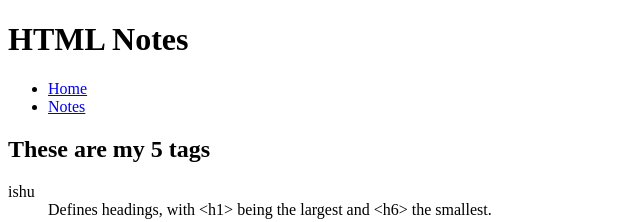
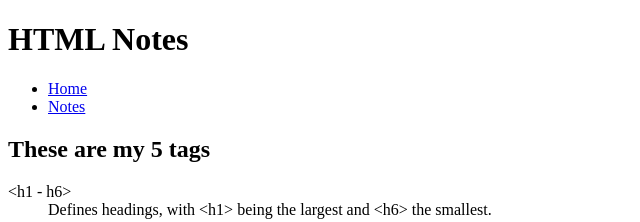
Before and after one commit to satyam215/satyam215.github.io, a plain HTML site: page html-assignment/notes.html in a window 1280 px wide. Shown: the top 222 px of the page, 0-640 px from the left. Drawn offline with Linux system fonts and the light colour scheme.

Commit message:
final commit

```diff
--- a/html-assignment/notes.html
+++ b/html-assignment/notes.html
@@ -3,7 +3,7 @@
 <head>
     <meta charset="UTF-8">
     <meta name="viewport" content="width=device-width, initial-scale=1.0">
-    <title>HTML Notes</title>
+    <title> HTML Notes</title>
 </head>
 <body>
     <header>
@@ -19,7 +19,7 @@
     <main>
         <h2>These are my 5 tags</h2>
         <dl>
-            <dt>ishu</dt>
+            <dt>&lt;h1 - h6&gt;</dt>
             <dd>Defines headings, with &lt;h1&gt; being the largest and &lt;h6&gt; the smallest.</dd>
 
             <dt>&lt;p&gt;</dt>
```
